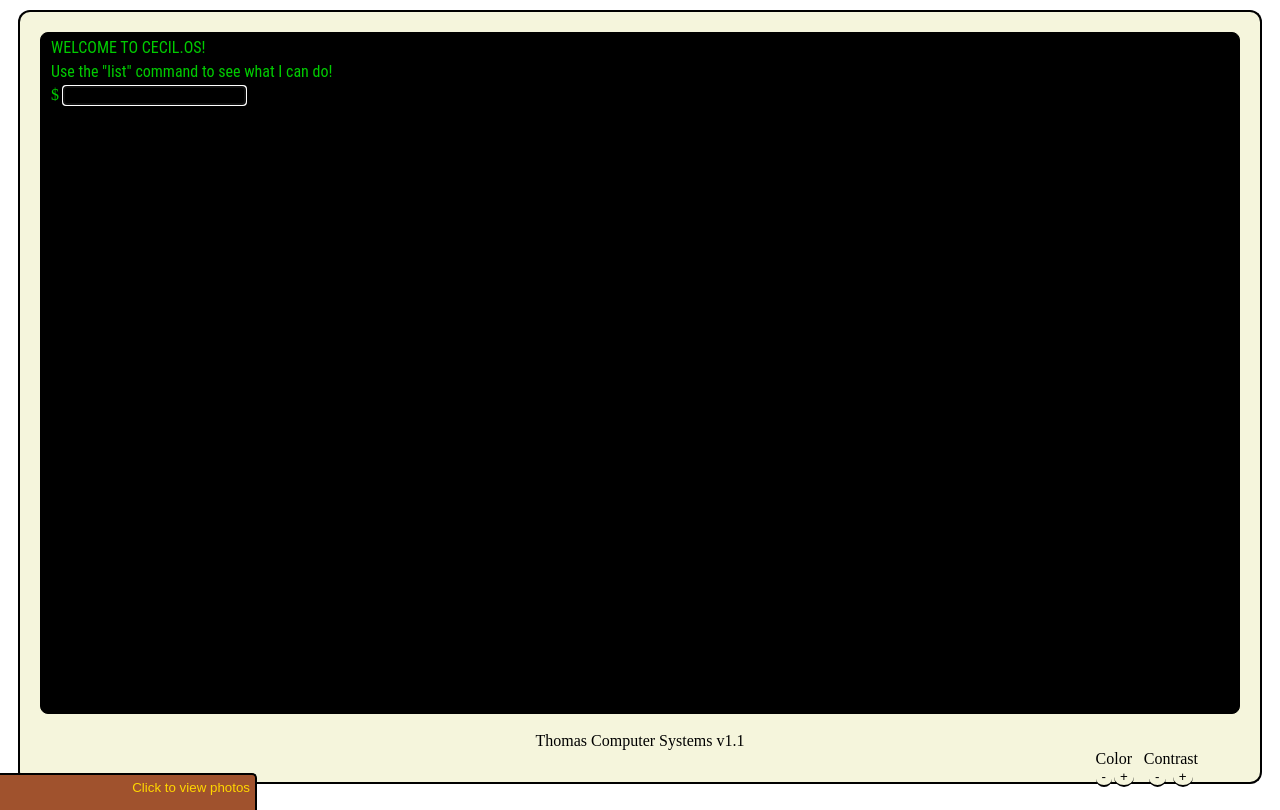
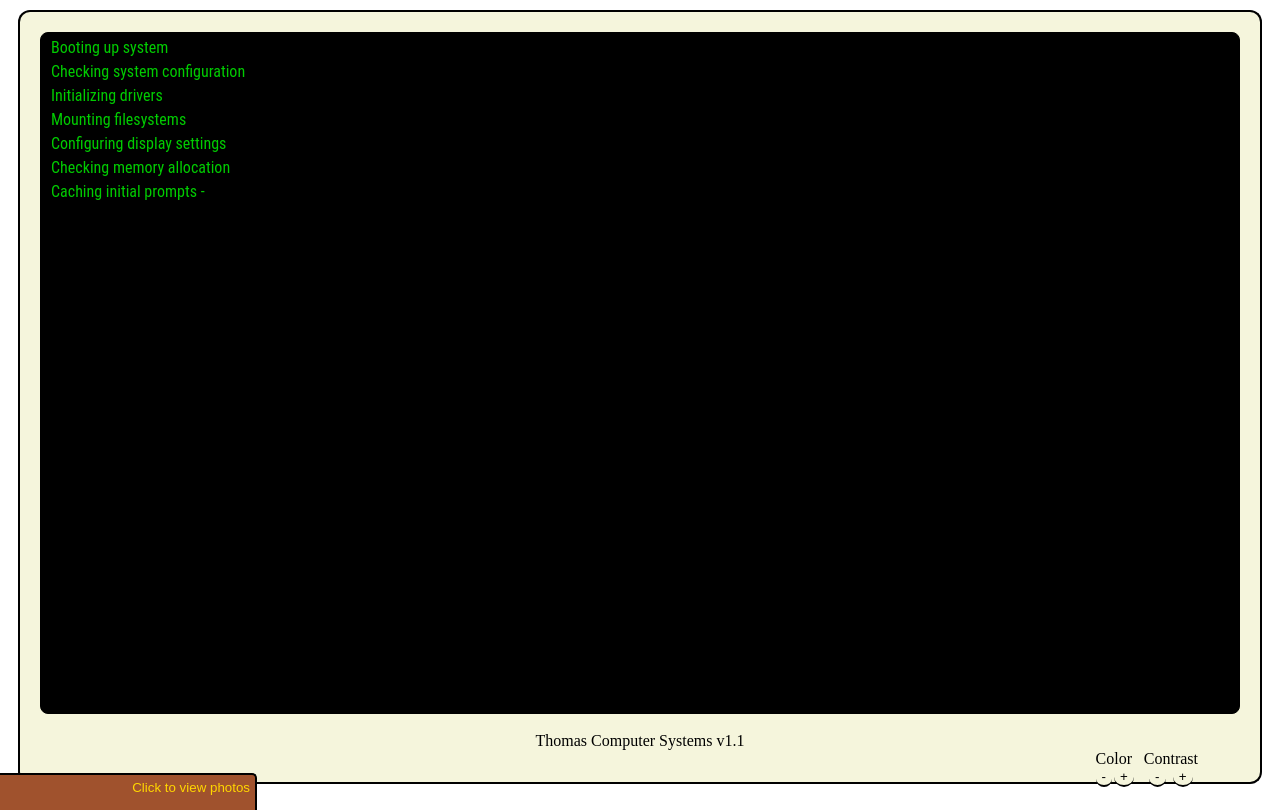
Before and after one commit to kitsune21/cecil-new, a React (Create React App) app: page / in a window 1280 px wide. Built offline with nearby package versions, Linux system fonts and the light colour scheme.

Commit message:
added a few new boot lines, added some prompts

```diff
--- a/src/App.tsx
+++ b/src/App.tsx
@@ -29,11 +29,17 @@ function App() {
   const [isBootUp, setIsBootUp] = useState(false)
   const commandPreText = '--  '
   const userPreText = '$ '
-  const bootTime = 5000
+  const bootTime = 7000
 
   useEffect(() => {
+    if (isBootUp) return
     setTimeout(() => {
       setIsBootUp(true)
+      setPromptList([
+        { id: 1, prompt: 'My name is Cecil, and this is my portfolio site. Take a look around, check out a little photo album in the bottom left, and get to know me a bit.', source: 'system', timestamp: new Date(), hideTimestamp: true, link: '' },
+        { id: 2, prompt: 'To get started use the "list" command to see what I can do!', source: 'system', timestamp: new Date(), hideTimestamp: true, link: '' },
+        { id: 3, prompt: 'Go check out Journeys.Cafe, and solve all your travel planning needs!', source: 'system', timestamp: new Date(), hideTimestamp: true, link: 'https://journeys.cafe' }
+      ])
     }, bootTime)
   })
 
@@ -114,7 +120,7 @@ function App() {
           )}
           {promptList.map((prompt: Prompt) => (
             prompt.source === "screenshots" ?
-            <ScreenshotViewer key={prompt.id} textColor={textColor} backgroundColor={backgroundColor} prompt={prompt} commandPreText={commandPreText}/>
+              <ScreenshotViewer key={prompt.id} textColor={textColor} backgroundColor={backgroundColor} prompt={prompt} commandPreText={commandPreText} />
               :
               <Text
                 key={prompt.id}
--- a/src/components/BootUpText.tsx
+++ b/src/components/BootUpText.tsx
@@ -18,7 +18,12 @@ const BootUpText = ({ textColor, bootTime }: BootUpProps) => {
     { id: 1, text: 'Booting up system', active: false },
     { id: 2, text: 'Checking system configuration', active: false },
     { id: 3, text: 'Initializing drivers', active: false },
-    { id: 4, text: 'Executing start.exe', active: false },
+    { id: 4, text: 'Mounting filesystems', active: false },
+    { id: 5, text: 'Configuring display settings', active: false },
+    { id: 6, text: 'Checking memory allocation', active: false },
+    { id: 7, text: 'Caching initial prompts', active: false },
+    { id: 8, text: 'Starting system services', active: false },
+    { id: 9, text: 'Executing Cecil.OS', active: false }
   ]
   const [bootUpTextList, setBootUpTextList] = useState(textList)
 
--- a/src/components/WelcomeText.tsx
+++ b/src/components/WelcomeText.tsx
@@ -9,9 +9,6 @@ const WelcomeText = ({ textColor }: WelcomeTextProps) => {
   return (
     <>
       <Text textColor={textColor}>WELCOME TO CECIL.OS!</Text>
-      <Text textColor={textColor}>
-        Use the &quot;list&quot; command to see what I can do!
-      </Text>
     </>
   )
 }
```
Lines whose indentation alone changed are shown as unchanged.
